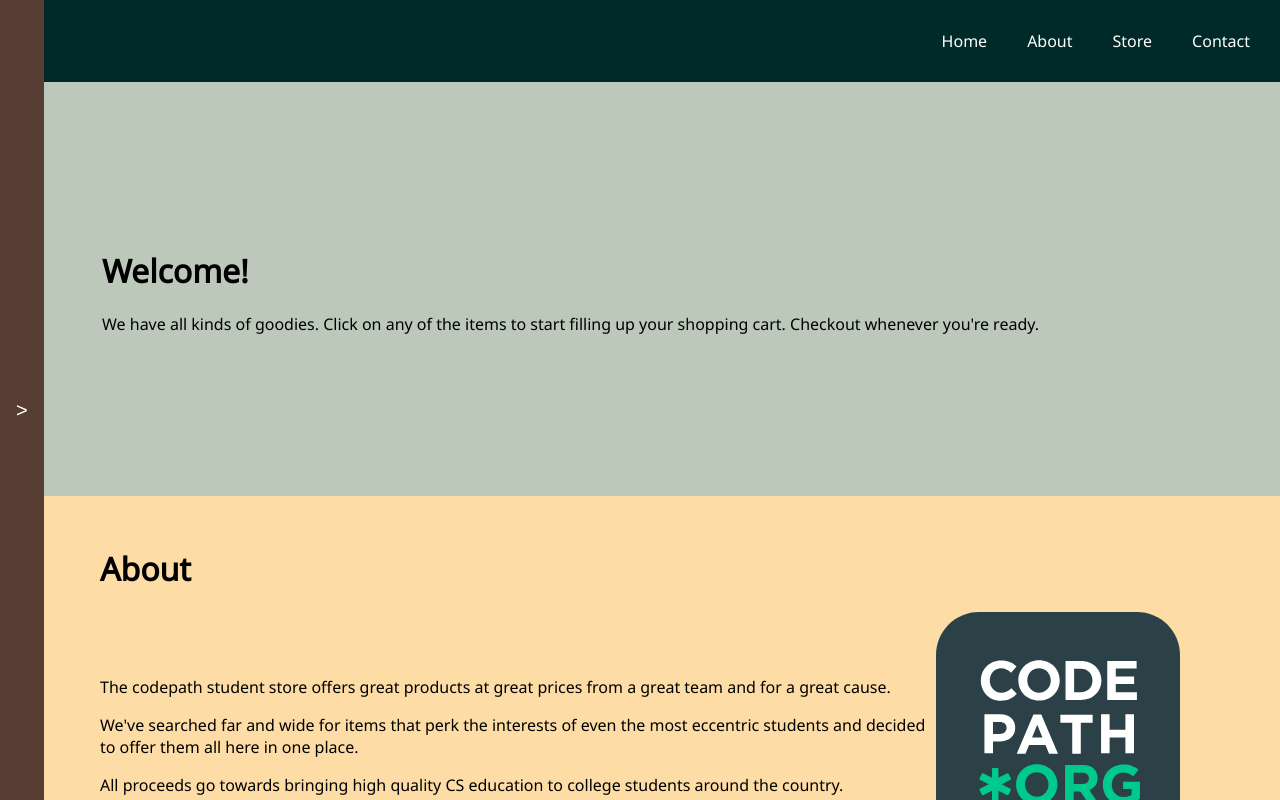
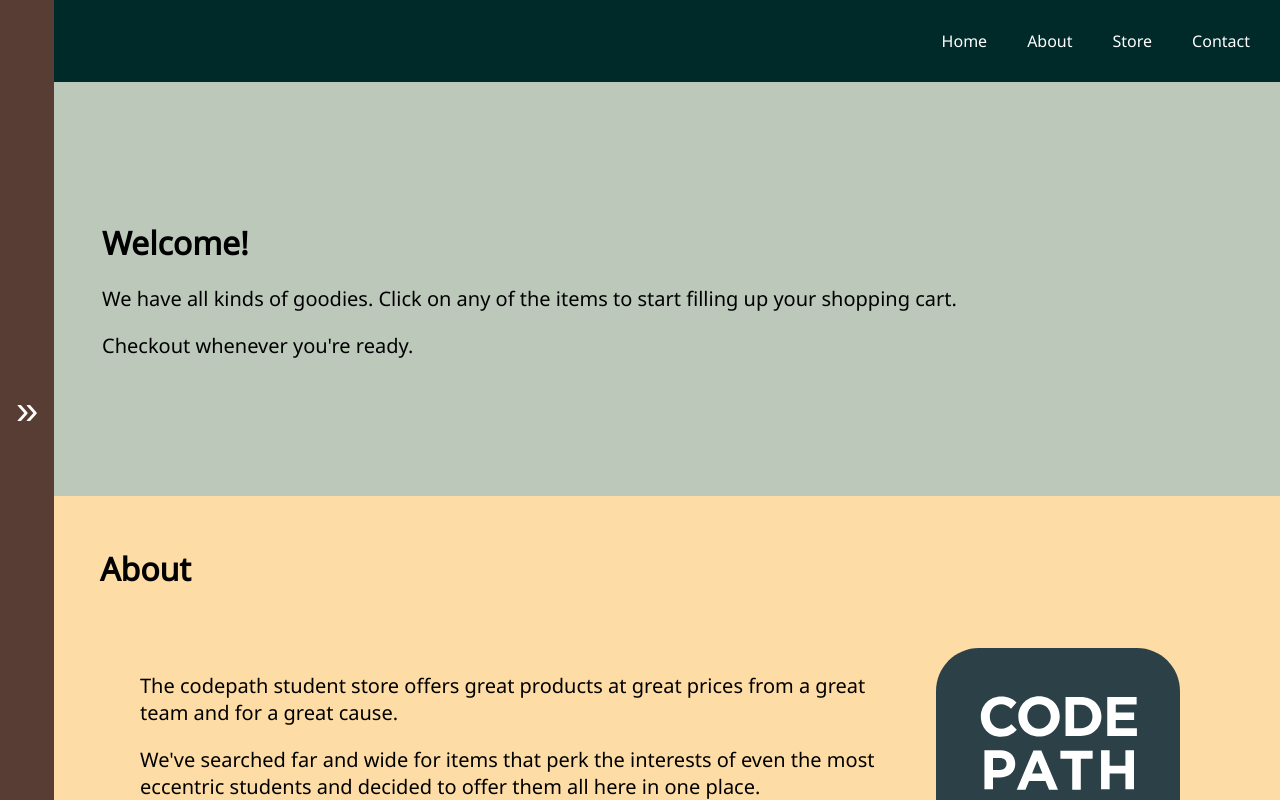
Before and after one commit to awang2330/Student-Store, a React (Create React App) app in the folder ui/: page / in a window 1280 px wide. Shown: the top 800 px of the page. Built offline with nearby package versions, Linux system fonts and the light colour scheme; no server answers.

Commit message:
fixed decimal

```diff
--- a/ui/src/components/App/App.css
+++ b/ui/src/components/App/App.css
@@ -7,3 +7,8 @@ body {
   font-family: 'Noto Sans', sans-serif;
   background: #c2d1e5;
 }
+
+p {
+  font-size: 20px;
+
+}
--- a/ui/src/components/Home/Home.css
+++ b/ui/src/components/Home/Home.css
@@ -36,3 +36,6 @@ li span {
   align-items: center;
   justify-content: center;
 }
+.about-text {
+  margin: 40px;
+}
--- a/ui/src/components/Home/Home.js
+++ b/ui/src/components/Home/Home.js
@@ -9,17 +9,15 @@ export default function Home( {products} ) {
         {/* <div className="college-name">College of Codepath</div> */}
         <div className="intro">
           <h1>Welcome!</h1>
-          <p>
-            We have all kinds of goodies. Click on any of the items to start filling up your shopping cart.
-            Checkout whenever you're ready.
-          </p>
+          <p>We have all kinds of goodies. Click on any of the items to start filling up your shopping cart. </p>
+          <p>Checkout whenever you're ready.</p>
         </div>
       </div>
 
       <div id="about">
         <h1>About</h1>
         <div className="about">
-          <div className="text">
+          <div className="about-text">
             <p>The codepath student store offers great products at great prices from a great team and for a great cause.</p>
             <p>We've searched far and wide for items that perk the interests of even the most eccentric students and decided to offer them all here in one place.</p>
             <p>All proceeds go towards bringing high quality CS education to college students around the country.</p>
--- a/ui/src/components/ProductDetail/ProductDetail.js
+++ b/ui/src/components/ProductDetail/ProductDetail.js
@@ -25,6 +25,8 @@ export default function ProductDetail() {
     fetchProductById()
   }, [productId])
 
+  product.price = parseFloat(product.price).toFixed(2)
+
   return (
     <div className="ProductDetail">
        <div className="productdetail-info">
--- a/ui/src/components/Sidebar/Sidebar.css
+++ b/ui/src/components/Sidebar/Sidebar.css
@@ -7,6 +7,7 @@
   padding: 10px;
 }
 .sidebar-title {
+  margin: 20px;
   font-size: 30px;
 }
 table {
@@ -26,7 +27,7 @@ tr {
   width: 50px;
 }
 .sidebar-btn {
-  font-size: 20px;
+  font-size: 40px;
   font-weight: 1000px;
   background: transparent;
   border: none;
--- a/ui/src/components/Sidebar/Sidebar.js
+++ b/ui/src/components/Sidebar/Sidebar.js
@@ -24,7 +24,7 @@ export default function Sidebar() {
           </tr>
         </table>
       </div>
-      <button className="sidebar-btn" onClick={handleOnClick}>{isOpen ? <>&#60;</> : <>&#62;</> }</button>
+      <button className="sidebar-btn" onClick={handleOnClick}>{isOpen ? <>&#171;</> : <>&#187;</> }</button>
     </div>
   )
 }
--- a/ui/src/components/StoreProducts/StoreProducts.css
+++ b/ui/src/components/StoreProducts/StoreProducts.css
@@ -6,6 +6,7 @@
 
 .StoreProducts a {
   text-decoration: none;
+  margin: 10px;
 }
 .product-info {
   width: 300px;
@@ -15,7 +16,9 @@
   color: #fff;
   border-radius: 10px;
   overflow: hidden;
-  margin: 10px;
+}
+.product-hover:hover {
+  transform: translateY(-10px);
 }
 .product-image {
   width: 100%;
--- a/ui/src/components/StoreProducts/StoreProducts.js
+++ b/ui/src/components/StoreProducts/StoreProducts.js
@@ -2,19 +2,19 @@ import './StoreProducts.css'
 import { Link } from 'react-router-dom'
 
 export default function StoreProducts( {products} ) {
+
   return (
     <div className="StoreProducts">
       {products.map((item) => (
         <Link to={`/store/${item.id}`} key={item.id}>
-          {console.log(item.id)}
-          <div className="product-info" key={item.id}>
+          <div className="product-info product-hover" key={item.id}>
             <div className="product-image">
               <img src={item.image} alt={item.name}/>
             </div>
             <div className="product-details">
               <div className="product-category">{item.category}</div>
               <div className="product-name">{item.name}</div>
-              <div className="product-price">${item.price}</div>
+              <div className="product-price">${item.price = item.price = parseFloat(item.price).toFixed(2)}</div>
             </div>
           </div>
         </Link>
```
